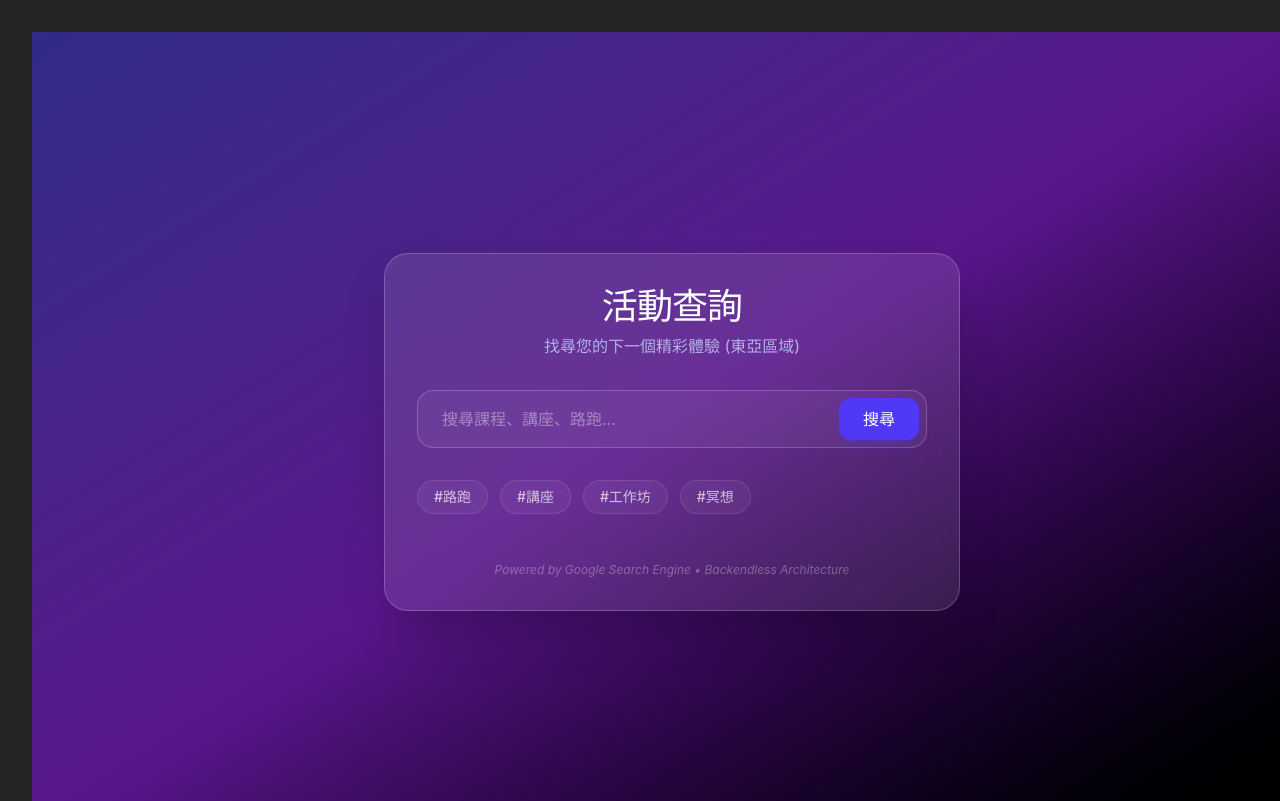
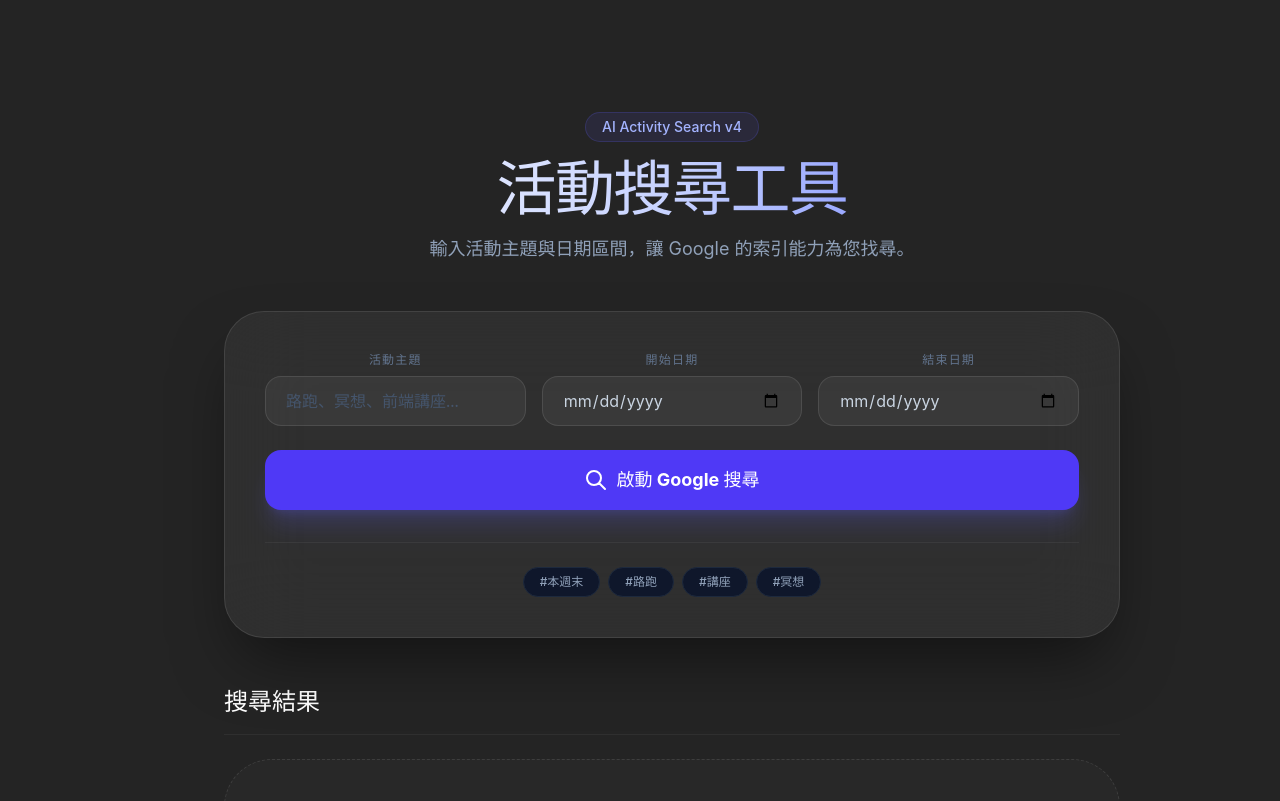
Before and after one commit to landynakiri/ActivitySearch, a React (Vite) app: page / in a window 1280 px wide. Shown: the top 801 px of the page. Built offline with nearby package versions, Linux system fonts and the light colour scheme.

Commit message:
feat: 實作計畫 v4 核心功能 - 支援 Google 日期區間搜尋語法與 App 內部活動列表介面

```diff
--- a/src/App.tsx
+++ b/src/App.tsx
@@ -1,56 +1,185 @@
 import { useState } from 'react'
+import { GoogleQueryBuilder } from './domain/services/GoogleQueryBuilder'
+import { ActivityCard } from './components/ActivityCard'
 import './App.css'
+
+interface MockResult {
+  id: string;
+  title: string;
+  snippet: string;
+  link: string;
+  date: string;
+}
 
 function App() {
   const [searchTerm, setSearchTerm] = useState('')
+  const [startDate, setStartDate] = useState('')
+  const [endDate, setEndDate] = useState('')
+  const [results, setResults] = useState<MockResult[]>([])
+  const [isSearching, setIsSearching] = useState(false)
 
   const handleSearch = (e: React.FormEvent) => {
     e.preventDefault()
-    // 預計跳轉至 Google 搜尋
-    const query = encodeURIComponent(`site:kktix.com OR site:accupass.com "${searchTerm}"`)
-    window.open(`https://www.google.com/search?q=${query}`, '_blank')
+    setIsSearching(true)
+
+    // 生成 Google 搜尋語法 (用於後續 API 或跳轉參考)
+    const query = GoogleQueryBuilder.build({
+      keyword: searchTerm,
+      startDate: startDate ? new Date(startDate) : undefined,
+      endDate: endDate ? new Date(endDate) : undefined,
+      sites: ['kktix.com', 'accupass.com', 'facebook.com/events']
+    })
+
+    console.log('Generated Google Query:', query)
+
+    // 模擬 API 延遲與回傳結果 (此處為計畫中的 Mock 展示環境)
+    setTimeout(() => {
+      const mockData: MockResult[] = [
+        {
+          id: '1',
+          title: `台北 ${searchTerm || '活動'} - 精選推薦`,
+          snippet: `這是一個模擬的搜尋結果，顯示在 ${startDate || '近日'} 期間的精彩活動。實際開發會串接 Google Custom Search API 獲取即時資訊。`,
+          link: 'https://kktix.com/',
+          date: startDate || '2026-03-15'
+        },
+        {
+          id: '2',
+          title: `${searchTerm || '工作坊'} 報名中`,
+          snippet: `想參加 ${searchTerm || '有趣'} 的活動嗎？快來看看 Google 搜尋引擎為您搜集到的最新情報，地點位於台北市中心。`,
+          link: 'https://www.accupass.com/',
+          date: endDate || '2026-03-20'
+        }
+      ]
+      setResults(mockData)
+      setIsSearching(false)
+    }, 800)
   }
 
   return (
-    <div className="min-h-screen w-screen bg-gradient-to-br from-indigo-900 via-purple-900 to-black flex items-center justify-center p-4">
-      {/* Glassmorphism Card */}
-      <div className="max-w-xl w-full bg-white/10 backdrop-blur-xl rounded-3xl p-8 border border-white/20 shadow-2xl">
-        <h1 className="text-4xl font-bold text-white mb-2 tracking-tight">活動查詢</h1>
-        <p className="text-indigo-200 mb-8 opacity-80">找尋您的下一個精彩體驗 (東亞區域)</p>
+    <div className="min-h-screen w-screen bg-[radial-gradient(circle_at_top_right,_var(--tw-gradient-stops))] from-indigo-950 via-slate-950 to-black text-slate-100 p-4 md:p-8 overflow-x-hidden">
+      <div className="max-w-4xl mx-auto flex flex-col gap-12 pt-12">
 
-        <form onSubmit={handleSearch} className="relative group">
+        {/* Header Section */}
+        <header className="text-center space-y-4">
+          <div className="inline-block bg-indigo-500/10 border border-indigo-500/20 px-4 py-1 rounded-full text-indigo-300 text-sm font-medium">
+            AI Activity Search v4
+          </div>
+          <h1 className="text-5xl md:text-6xl font-extrabold tracking-tight bg-clip-text text-transparent bg-gradient-to-r from-white via-indigo-200 to-indigo-500">
+            活動搜尋工具
+          </h1>
+          <p className="text-lg text-slate-400 max-w-lg mx-auto leading-relaxed">
+            輸入活動主題與日期區間，讓 Google 的索引能力為您找尋。
+          </p>
+        </header>
+
+        {/* Search Control Panel (Glassmorphism) */}
+        <section className="bg-white/5 backdrop-blur-2xl border border-white/10 rounded-[2.5rem] p-6 md:p-10 shadow-[0_32px_64px_-16px_rgba(0,0,0,0.5)]">
+          <form onSubmit={handleSearch} className="flex flex-col gap-6">
+            <div className="grid grid-cols-1 md:grid-cols-3 gap-4">
+              <div className="flex flex-col gap-2">
+                <label className="text-xs font-semibold text-slate-500 uppercase tracking-widest px-1">活動主題</label>
                 <input
                   type="text"
                   value={searchTerm}
                   onChange={(e) => setSearchTerm(e.target.value)}
-            placeholder="搜尋課程、講座、路跑..."
-            className="w-full bg-white/5 border border-white/20 rounded-2xl py-4 px-6 text-white placeholder-white/40 focus:outline-none focus:ring-2 focus:ring-indigo-500/50 transition-all duration-300"
+                  placeholder="路跑、冥想、前端講座..."
+                  className="w-full bg-white/5 border border-white/10 rounded-2xl py-3 px-5 focus:outline-none focus:ring-2 focus:ring-indigo-500/50 transition-all placeholder-slate-600 font-sans"
                 />
+              </div>
+              <div className="flex flex-col gap-2">
+                <label className="text-xs font-semibold text-slate-500 uppercase tracking-widest px-1">開始日期</label>
+                <input
+                  type="date"
+                  value={startDate}
+                  onChange={(e) => setStartDate(e.target.value)}
+                  className="w-full bg-white/5 border border-white/10 rounded-2xl py-3 px-5 focus:outline-none focus:ring-2 focus:ring-indigo-500/50 transition-all text-slate-300"
+                />
+              </div>
+              <div className="flex flex-col gap-2">
+                <label className="text-xs font-semibold text-slate-500 uppercase tracking-widest px-1">結束日期</label>
+                <input
+                  type="date"
+                  value={endDate}
+                  onChange={(e) => setEndDate(e.target.value)}
+                  className="w-full bg-white/5 border border-white/10 rounded-2xl py-3 px-5 focus:outline-none focus:ring-2 focus:ring-indigo-500/50 transition-all text-slate-300"
+                />
+              </div>
+            </div>
+
             <button
               type="submit"
-            className="absolute right-2 top-2 bottom-2 bg-indigo-600 hover:bg-indigo-500 text-white px-6 rounded-xl font-semibold transition-all duration-300 shadow-lg shadow-indigo-600/20 active:scale-95"
+              disabled={isSearching}
+              className={`w-full py-4 rounded-2xl font-bold text-lg transition-all shadow-xl flex items-center justify-center gap-2 ${isSearching
+                  ? 'bg-slate-800 text-slate-500 cursor-not-allowed'
+                  : 'bg-indigo-600 hover:bg-indigo-500 text-white shadow-indigo-500/20 active:scale-[0.98]'
+                }`}
             >
-            搜尋
+              {isSearching ? (
+                <>
+                  <div className="w-5 h-5 border-2 border-slate-500 border-t-slate-300 rounded-full animate-spin"></div>
+                  搜尋中...
+                </>
+              ) : (
+                <>
+                  <svg xmlns="http://www.w3.org/2000/svg" className="h-6 w-6" fill="none" viewBox="0 0 24 24" stroke="currentColor">
+                    <path strokeLinecap="round" strokeLinejoin="round" strokeWidth={2} d="M21 21l-6-6m2-5a7 7 0 11-14 0 7 7 0 0114 0z" />
+                  </svg>
+                  啟動 Google 搜尋
+                </>
+              )}
             </button>
           </form>
 
-        <div className="mt-8 flex gap-3 flex-wrap">
-          {['路跑', '講座', '工作坊', '冥想'].map(tag => (
-            <span
+          {/* Quick Tags */}
+          <div className="mt-8 flex gap-2 flex-wrap justify-center border-t border-white/5 pt-6">
+            {['本週末', '路跑', '講座', '冥想'].map(tag => (
+              <button
                 key={tag}
                 onClick={() => setSearchTerm(tag)}
-              className="bg-white/5 hover:bg-white/10 text-white/70 hover:text-white px-4 py-1.5 rounded-full text-sm font-medium cursor-pointer border border-white/10 transition-colors"
+                className="bg-slate-900 border border-slate-800 hover:border-indigo-500/50 text-slate-400 hover:text-indigo-300 px-4 py-1.5 rounded-full text-xs font-medium transition-all"
               >
                 #{tag}
-            </span>
+              </button>
             ))}
           </div>
+        </section>
 
-        <div className="mt-12 text-center">
-          <p className="text-white/30 text-xs italic">
-            Powered by Google Search Engine • Backendless Architecture
+        {/* Results Section */}
+        <section className="space-y-6 mb-20 min-h-[400px]">
+          <div className="flex items-center justify-between border-b border-white/5 pb-4">
+            <h2 className="text-2xl font-bold text-white flex items-center gap-2">
+              搜尋結果
+              {results.length > 0 && <span className="text-slate-500 text-sm font-normal">({results.length})</span>}
+            </h2>
+          </div>
+
+          {!isSearching && results.length === 0 && (
+            <div className="flex flex-col items-center justify-center py-20 text-slate-600 bg-white/[0.02] border border-dashed border-white/10 rounded-[3rem]">
+              <svg xmlns="http://www.w3.org/2000/svg" className="h-16 w-16 mb-4 opacity-20" fill="none" viewBox="0 0 24 24" stroke="currentColor">
+                <path strokeLinecap="round" strokeLinejoin="round" strokeWidth={1} d="M9.663 17h4.673M12 3v1m6.364 1.636l-.707.707M21 12h-1M4 12H3m3.343-5.657l-.707-.707m2.828 9.9a5 5 0 117.072 0l-.548.547A3.374 3.374 0 0014 18.469V19a2 2 0 11-4 0v-.531c0-.895-.356-1.754-.988-2.386l-.548-.547z" />
+              </svg>
+              <p className="text-sm text-slate-500">請輸入條件並點擊搜尋，結果將列於此處</p>
+            </div>
+          )}
+
+          <div className="grid grid-cols-1 md:grid-cols-2 gap-6">
+            {results.map(res => (
+              <ActivityCard
+                key={res.id}
+                title={res.title}
+                snippet={res.snippet}
+                link={res.link}
+                formattedDate={res.date}
+              />
+            ))}
+          </div>
+        </section>
+
+        <footer className="text-center pb-12">
+          <p className="text-slate-600 text-xs font-mono uppercase tracking-widest">
+            Data simulated via Google Custom Search Logic
           </p>
-        </div>
+        </footer>
       </div>
     </div>
   )
--- /dev/null
+++ b/src/components/ActivityCard.tsx
@@ -0,0 +1,34 @@
+import React from 'react';
+
+export interface ActivityCardProps {
+    title: string;
+    snippet: string;
+    link: string;
+    formattedDate?: string;
+}
+
+export const ActivityCard: React.FC<ActivityCardProps> = ({ title, snippet, link, formattedDate }) => {
+    return (
+        <div className="bg-white/5 border border-white/10 rounded-2xl p-5 hover:bg-white/10 hover:border-white/20 transition-all duration-300 group cursor-pointer" onClick={() => window.open(link, '_blank')}>
+            <div className="flex justify-between items-start mb-2">
+                <h3 className="text-xl font-bold text-white group-hover:text-indigo-300 transition-colors line-clamp-2">
+                    {title}
+                </h3>
+                {formattedDate && (
+                    <span className="text-xs font-mono bg-indigo-500/20 text-indigo-300 px-2 py-1 rounded-md whitespace-nowrap ml-2">
+                        {formattedDate}
+                    </span>
+                )}
+            </div>
+            <p className="text-white/60 text-sm line-clamp-3 mb-4">
+                {snippet}
+            </p>
+            <div className="flex items-center text-xs text-indigo-400 font-medium">
+                <span>瞭解更多</span>
+                <svg xmlns="http://www.w3.org/2000/svg" className="h-4 w-4 ml-1 group-hover:translate-x-1 transition-transform" fill="none" viewBox="0 0 24 24" stroke="currentColor">
+                    <path strokeLinecap="round" strokeLinejoin="round" strokeWidth={2} d="M17 8l4 4m0 0l-4 4m4-4H3" />
+                </svg>
+            </div>
+        </div>
+    );
+};
--- /dev/null
+++ b/src/domain/services/GoogleQueryBuilder.ts
@@ -0,0 +1,41 @@
+export interface QueryParams {
+    keyword: string;
+    startDate?: Date;
+    endDate?: Date;
+    sites?: string[];
+}
+
+export class GoogleQueryBuilder {
+    static build(params: QueryParams): string {
+        const parts: string[] = [];
+
+        if (params.keyword.trim()) {
+            parts.push(`"${params.keyword.trim()}"`);
+        }
+
+        if (params.sites && params.sites.length > 0) {
+            const siteQuery = params.sites.map(site => `site:${site}`).join(' OR ');
+            parts.push(`(${siteQuery})`);
+        }
+
+        if (params.startDate && params.endDate) {
+            const startStr = this.formatDate(params.startDate);
+            const endStr = this.formatDate(params.endDate);
+            // Google 數字範圍語法: "start date".."end date"
+            // 或者使用 daterange:語法，但 daterange 需要 Julian 日期，較複雜。
+            // 最簡單且支援索引的寫法是 "YYYY-MM-DD..YYYY-MM-DD"
+            parts.push(`"${startStr}".."${endStr}"`);
+        } else if (params.startDate) {
+            parts.push(`"${this.formatDate(params.startDate)}"`);
+        }
+
+        return parts.join(' ');
+    }
+
+    private static formatDate(date: Date): string {
+        const y = date.getFullYear();
+        const m = String(date.getMonth() + 1).padStart(2, '0');
+        const d = String(date.getDate()).padStart(2, '0');
+        return `${y}-${m}-${d}`;
+    }
+}
```
Also changed, not shown: 1 other file (tests, documents, lock files or other folders). Lines whose indentation alone changed are shown as unchanged.
